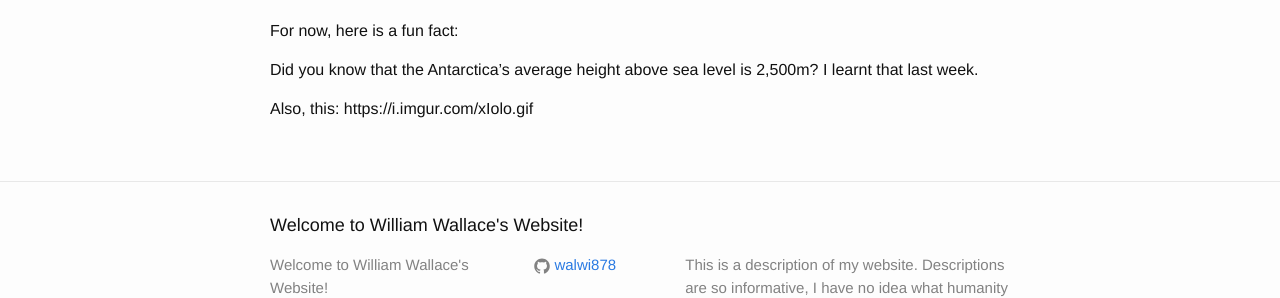
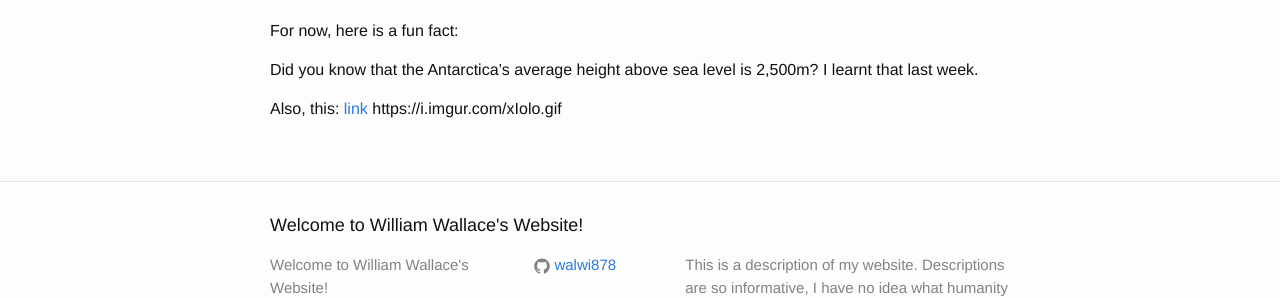
Before and after one commit to walwi878/walwi878.github.io, a Jekyll site: the page built from _posts/2020-05-08-first-post.markdown, in a window 1280 px wide. Shown: the part 244-542 px from the top of the page. Built offline with Jekyll 4.4.1, drawn with Linux system fonts in a browser that asks for light colours.

Commit message:
Update 2020-05-08-first-post.markdown

```diff
--- a/_posts/2020-05-08-first-post.markdown
+++ b/_posts/2020-05-08-first-post.markdown
@@ -10,4 +10,6 @@ For now, here is a fun fact:
 
 Did you know that the Antarctica's average height above sea level is 2,500m? I learnt that last week.
 
-Also, this: https://i.imgur.com/xIolo.gif
+Also, this: [link][url] https://i.imgur.com/xIolo.gif
+
+[url]: https://i.imgur.com/xIolo.gif
```
